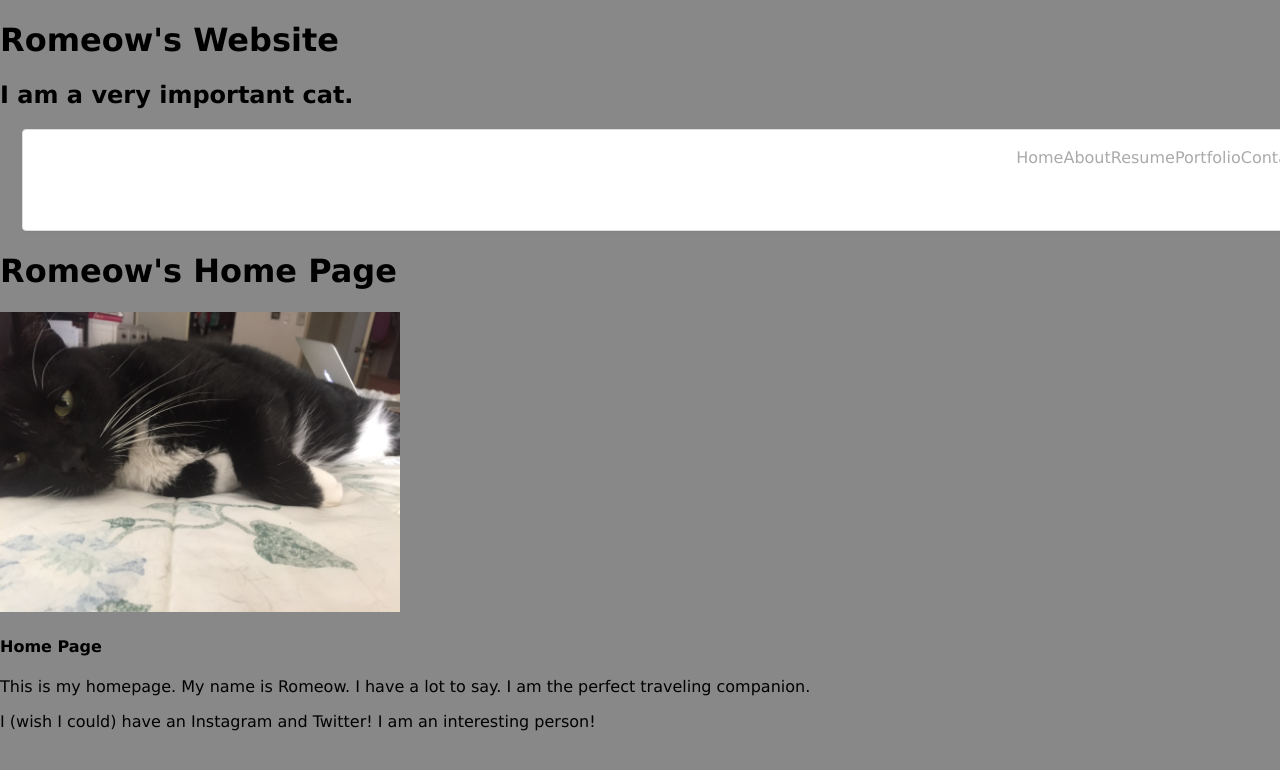
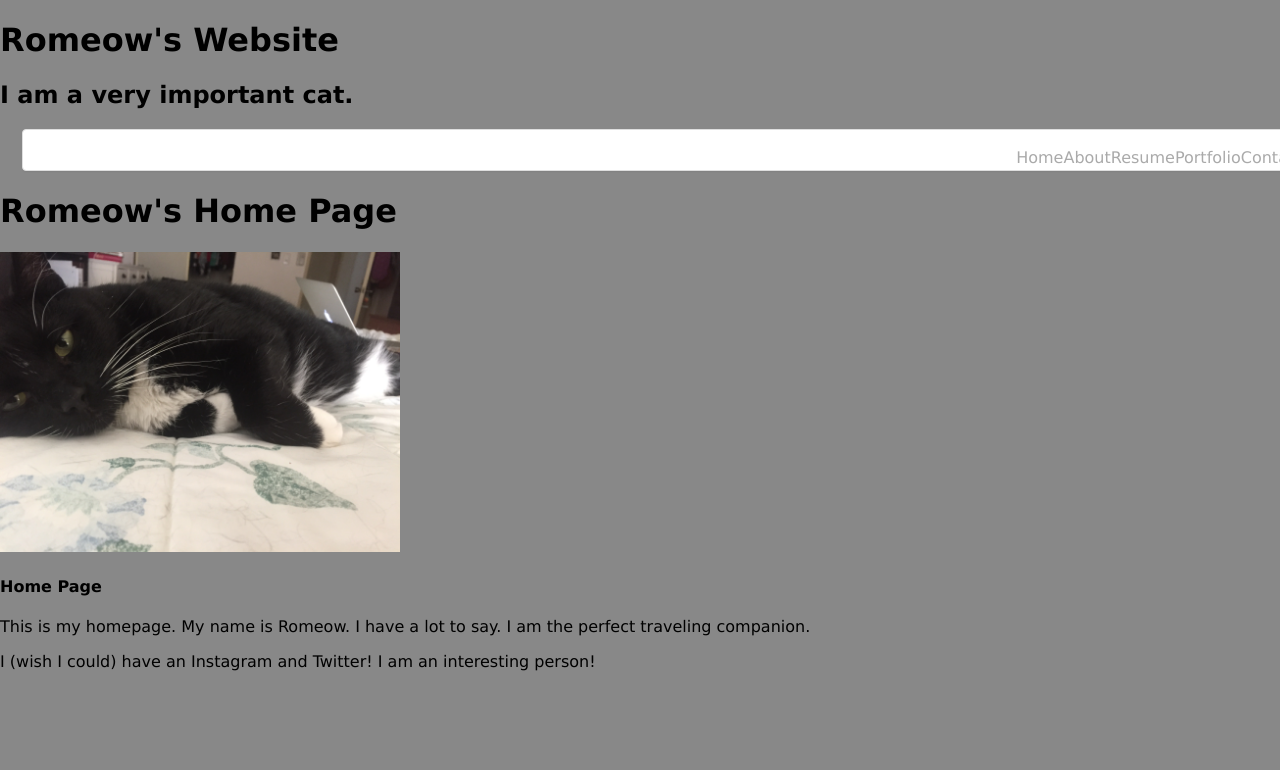
Before and after one commit to emeriwether/emeriwether.github.io, a Jekyll site: the page built from index.html, in a window 1280 px wide. Shown: the top 770 px of the page. Built offline with Jekyll 4.4.1, drawn with Linux system fonts in a browser that asks for light colours.

Commit message:
nav bar height

```diff
--- a/css/styles.css
+++ b/css/styles.css
@@ -30,7 +30,7 @@ nav {
     display: block;
     margin:8px 22px 8px 22px;
     overflow:hidden;
-    height: 100px;
+    height: 40px;
     width: 100%
 
     /*
```
